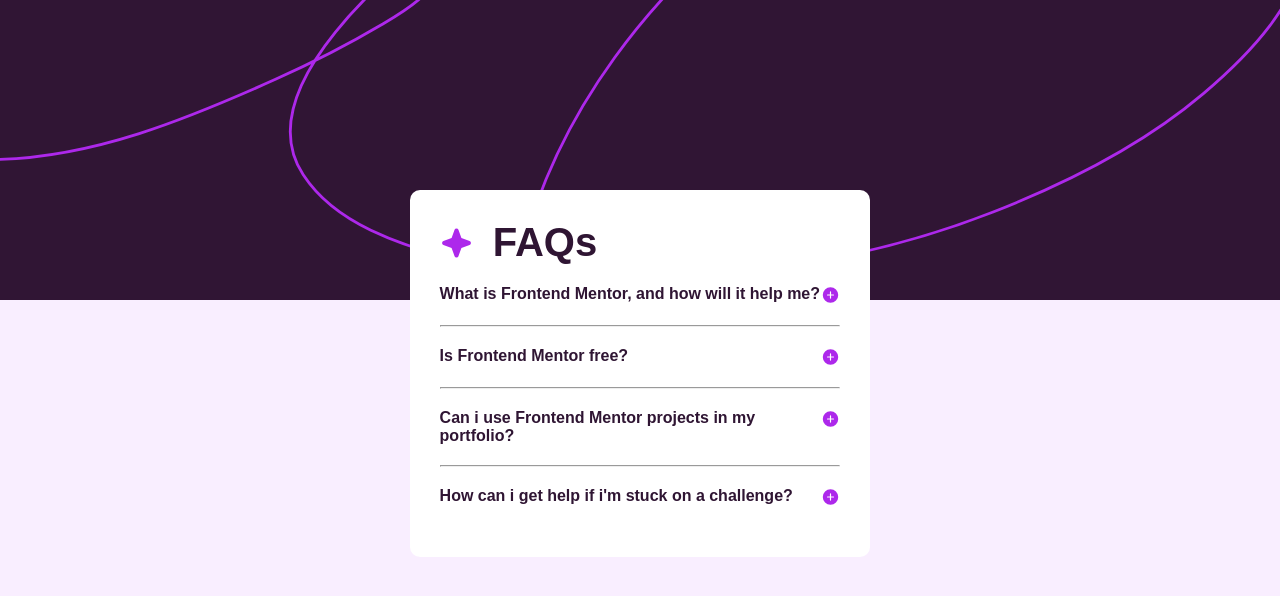
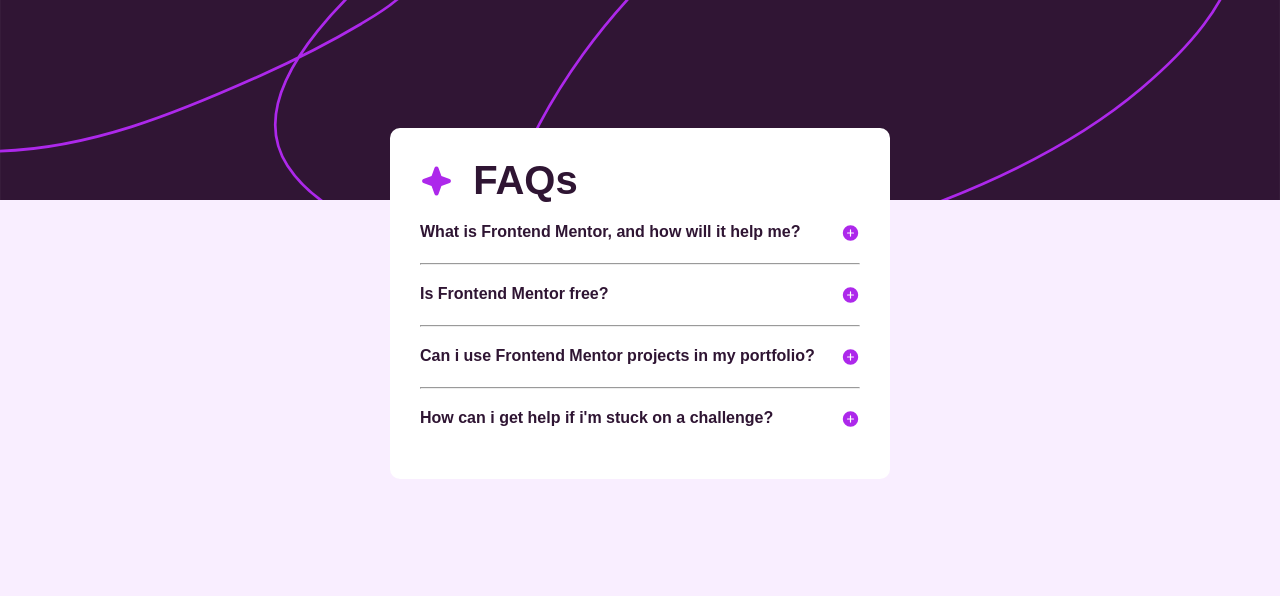
Before and after one commit to Tamburini-Christofer/Ex-Front-faq-accordion-main, a plain HTML site: page index.html in a window 1280 px wide. Drawn offline with Linux system fonts and the light colour scheme.

Commit message:
Sistemazione codice

```diff
--- a/css/main.css
+++ b/css/main.css
@@ -31,7 +31,6 @@
 
 main{
     position: relative;
-    height: 800px;
 }
 
 /*Regole Hover*/
@@ -62,7 +61,8 @@
 .background_img{
     position: absolute;
     top: 0%;
-    height: 300px;
+    height: 200px;
+    width: 100%;
     background-image:url(../img/background-pattern-desktop.svg);
     background-size: cover;
 }
@@ -94,7 +94,8 @@
     background-color: white;
     border-radius: 10px;
     padding: 30px;
-    margin: 190px 32vw;
+    margin: 16vh auto;
+    width: 500px;
 }
 
 /********************************************************/
```
Also changed, not shown: index.html (+0 -1 lines).
